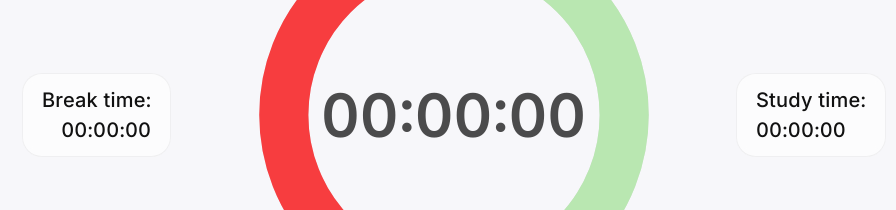
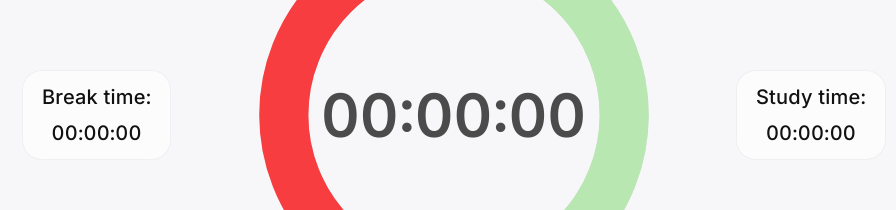
Before and after one commit to crixppp/study, a plain HTML site: page index.html in a window 1280 px wide. Shown: the part 254-464 px from the top of the page, without its empty margins (186-1082 px from the left). Drawn offline with Linux system fonts and the light colour scheme.

Commit message:
Refine total card layout and bindings

```diff
--- a/app.js
+++ b/app.js
@@ -37,6 +37,8 @@ const elements = {
   timer: document.getElementById("timer"),
   studyTotal: document.getElementById("studyTotal"),
   breakTotal: document.getElementById("breakTotal"),
+  studyTotalValue: document.querySelector("#studyTotal .total__value"),
+  breakTotalValue: document.querySelector("#breakTotal .total__value"),
   btnStudy: document.getElementById("btnStudy"),
   btnBreak: document.getElementById("btnBreak"),
   btnPause: document.getElementById("btnPause"),
@@ -320,8 +322,17 @@ function renderRing(ratio) {
 }
 
 function updateTotals(studyMs, breakMs) {
-  elements.studyTotal.textContent = `Study time:\n${formatHms(studyMs)}`;
-  elements.breakTotal.textContent = `Break time:\n${formatHms(breakMs)}`;
+  if (elements.studyTotalValue) {
+    elements.studyTotalValue.textContent = formatHms(studyMs);
+  } else if (elements.studyTotal) {
+    elements.studyTotal.textContent = `Study time:\n${formatHms(studyMs)}`;
+  }
+
+  if (elements.breakTotalValue) {
+    elements.breakTotalValue.textContent = formatHms(breakMs);
+  } else if (elements.breakTotal) {
+    elements.breakTotal.textContent = `Break time:\n${formatHms(breakMs)}`;
+  }
 }
 
 function updateTimerDisplay(elapsedMs, activeMode) {
--- a/index.html
+++ b/index.html
@@ -41,7 +41,10 @@
       <main class="app__main" role="main">
         <section class="board" aria-labelledby="totals-heading">
           <h2 id="totals-heading" class="sr-only">Time overview</h2>
-          <div class="total total--break" id="breakTotal" data-testid="break-total">Break time:&#10;00:00:00</div>
+          <div class="total total--break" id="breakTotal" data-testid="break-total">
+            <span class="total__label">Break time:</span>
+            <span class="total__value">00:00:00</span>
+          </div>
           <div class="ring-block">
             <div class="ring-stack">
               <svg id="ringSvg" data-testid="ring-svg" viewBox="0 0 220 220" role="presentation" aria-hidden="true">
@@ -52,7 +55,10 @@
               <div class="timer" id="timer" data-testid="timer" role="timer" aria-live="polite">00:00:00</div>
             </div>
           </div>
-          <div class="total total--study" id="studyTotal" data-testid="study-total">Study time:&#10;00:00:00</div>
+          <div class="total total--study" id="studyTotal" data-testid="study-total">
+            <span class="total__label">Study time:</span>
+            <span class="total__value">00:00:00</span>
+          </div>
         </section>
         <section class="controls" aria-label="Timer controls">
           <button id="btnStudy" data-testid="btn-study" class="control-btn control-btn--primary" type="button">Start Study</button>
--- a/styles.css
+++ b/styles.css
@@ -264,13 +264,16 @@ body {
   box-shadow: inset 0 0 0 1px var(--surface-border);
   backdrop-filter: blur(6px);
   transition: background-color 260ms ease, color 260ms ease, box-shadow 260ms ease;
-  white-space: pre-line;
+  display: flex;
+  flex-direction: column;
+  align-items: center;
+  gap: 0.4rem;
+  text-align: center;
 }
 
 .total--break {
   grid-area: break;
   justify-self: end;
-  text-align: right;
 }
 
 .total--study {
```
